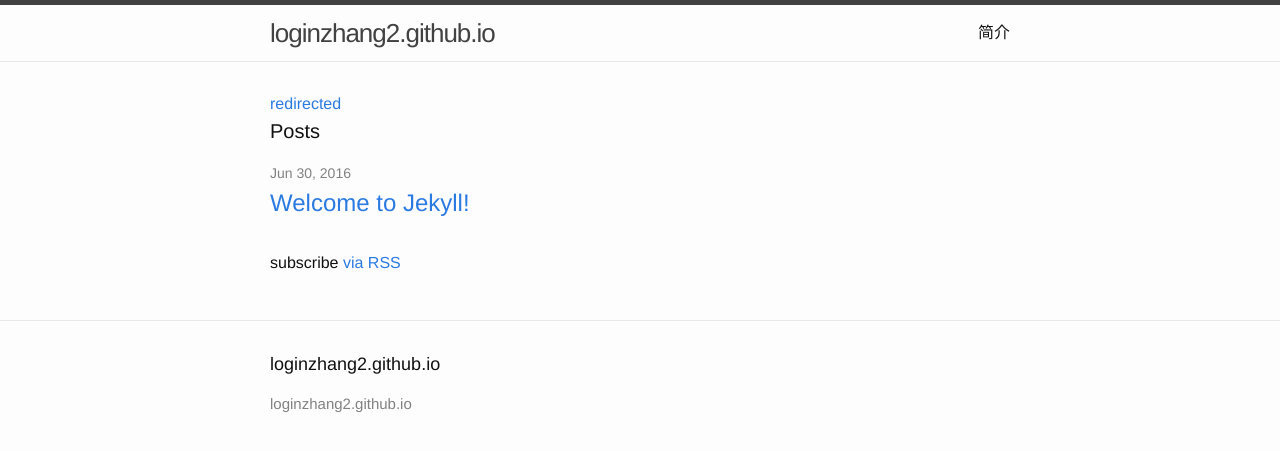
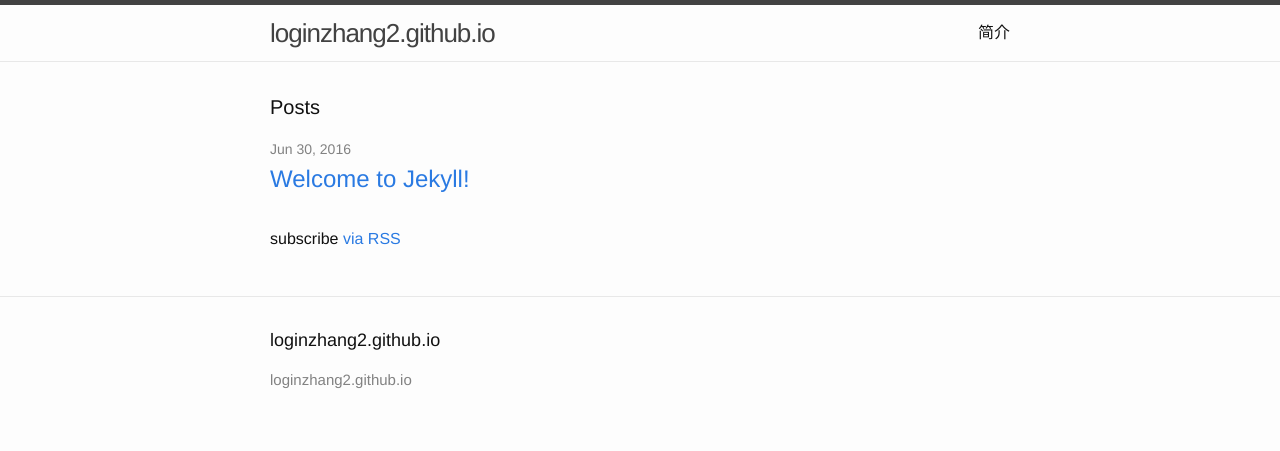
Before and after one commit to loginzhang2/loginzhang2.github.io, a Jekyll site: the page built from index.html, in a window 1280 px wide. Shown: the top 451 px of the page. Built offline with Jekyll 4.4.1, drawn with Linux system fonts in a browser that asks for light colours; Markdown is read by kramdown in place of the engine named in the settings; the list of posts is cut into pages by our own code.

Commit message:
Update index.html

```diff
--- a/index.html
+++ b/index.html
@@ -3,7 +3,7 @@ layout: default
 ---
 
 <div class="home">
- <a href="https://git.io/">redirected</a>
+
   <h1 class="page-heading">Posts</h1>
 
   <ul class="post-list">
```
